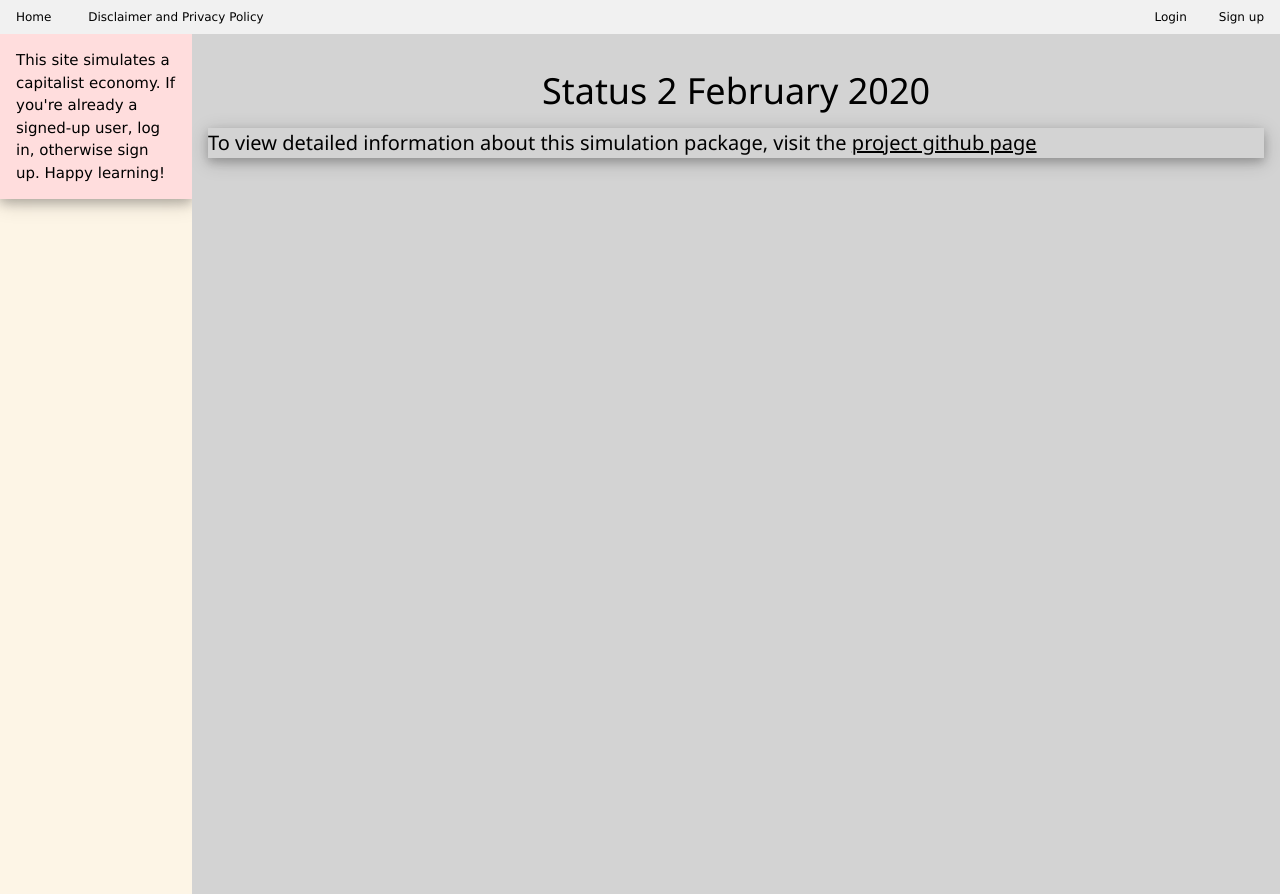
After one commit to znalo/capitalism-10.5, a Django app: page /status/ in a window 1280 px wide. The commit adds this page. Run offline with Django 3.2, Linux system fonts and the light colour scheme; some libraries are stand-ins or nearby versions.

Commit message:
Status page and a short message for new signers

```diff
--- a/capitalism/capitalism/settings.py
+++ b/capitalism/capitalism/settings.py
@@ -155,7 +155,7 @@ FIXTURE_DIRS =[str(BASE_DIR.joinpath("fixtures"))]
 
 DEFAULT_AUTO_FIELD = 'django.db.models.BigAutoField'
 
-LOGIN_REDIRECT_URL = '/'
+LOGIN_REDIRECT_URL = '/justlanded'
 
 LOGOUT_REDIRECT_URL = '/' # new
 
--- a/capitalism/economy/actions/control.py
+++ b/capitalism/economy/actions/control.py
@@ -35,7 +35,7 @@ def step_execute_without_display(request,act):
         #! TODO eventually, we don't want this to happen at all. For now we just trap it and render it harmless.
         #! Then we can study the cause
         logger.error(f"User {request.user} encountered an undefined timestamp action {act}. Nothing was done")
-        messages.warning("There was a minor programming error. Please inform the developer")
+        messages.warning(request,"There was a minor programming error. Please inform the developer")
         return
     user=request.user
     current_time_stamp=user.current_time_stamp
--- a/capitalism/economy/templates/base.html
+++ b/capitalism/economy/templates/base.html
@@ -20,6 +20,7 @@
             <div class="w3-left">
                 <a href="{% url 'landing-page' %}" class="w3-button w3-small w3-round" style="padding-bottom: 2px" role="button">Home</a>
                 <a href="{% url 'disclaimers' %}" class="w3-button w3-small w3-round" style="padding-bottom: 2px" role="button">Disclaimer and Privacy Policy</a> {% if user.is_authenticated %}
+                <a href="{% url 'status' %}" class="w3-button w3-small w3-round" style="padding-bottom: 2px" role="button">Status Update</a>
                 <a href="{% url 'trace' %}" class="w3-button w3-small w3-round" style="padding-bottom: 2px" role="button">Trace</a>
                 <a href="{% url 'admin:index' %}" class="w3-button w3-small w3-round" style="padding-bottom: 2px" role="button">Admin</a>
                 <a href="{% url 'initialize' %}" class="w3-button w3-small w3-round" style="padding-bottom: 2px" role="button">Initialize</a>
--- a/capitalism/economy/templates/partials/sidebar_content.html
+++ b/capitalism/economy/templates/partials/sidebar_content.html
@@ -3,8 +3,9 @@
 <div class="messages w3-pink w3-small">
     {% for message in messages %}
     <div {% if message.tags %} class="{{ message.tags }}" {% endif %}>{{ message }}</div>
+    {% if message.level == DEFAULT_MESSAGE_LEVELS.ERROR %}
     <p>Please contact the developer </p>
-    {% endfor %}
+    {% endif %} {% endfor %}
 </div>
 {% endif %} {% else %}
 <div class="w3-card-4 w3-pale-red">
--- /dev/null
+++ b/capitalism/economy/templates/status.html
@@ -0,0 +1,12 @@
+{% extends "base.html" %} {% load static %} {% load control_tags %} {% load app_filters %} {% block content %}
+
+<body>
+
+    <h1 class="w3-center"> Status 2 February 2020 </h1>
+    <h4 class="w3-card-4">
+        To view detailed information about this simulation package, visit the <a href="https://github.com/axfreeman/capitalism-10.5">project github page</a>
+        </div>
+
+</body>
+
+{% endblock %}
--- a/capitalism/economy/urls.py
+++ b/capitalism/economy/urls.py
@@ -7,6 +7,8 @@ from economy.actions.control import select_project
 
 urlpatterns = [
     path('', views.landingPage, name='landing-page'),
+    path('justlanded/', views.newlyLanded, name='just-landed'),
+    path('status/', views.status_update, name='status'),
     url('^admin/', admin.site.urls),
     path('accounts/', include('django.contrib.auth.urls')), # new
     url('report/table', views.TraceView.as_view(), name='trace'),
@@ -34,6 +36,7 @@ urlpatterns = [
     url('dashboard', views.Dashboard.as_view(), name='dashboard'),
     path('userdetail/<int:pk>/', views.UserDetail.as_view(),name='user-detail'),
 
+
 # #! The Matt Freire way of authentication and login
 #     path('login/',LoginView.as_view(),name='login'),
 #     path('logout/',LogoutView.as_view(),name='logout'),
--- a/capitalism/economy/views.py
+++ b/capitalism/economy/views.py
@@ -13,6 +13,7 @@ from .forms import SignUpForm
 from django.contrib.auth import authenticate,login
 from django.http.response import HttpResponseRedirect
 from django.urls import reverse
+from django.contrib import messages
 
 def get_economy_view_context(request):#TODO change name - this function now not only creates the context but also displays it, so the naming is wrong
         current_time_stamp=request.user.current_time_stamp
@@ -135,6 +136,20 @@ def landingPage(request):
     logger.info(f"User {user} has landed on the home page")
     return render(request, 'landing.html')
 
+def status_update(request):
+    user=request.user
+    logger.info(f"User {user} requested a status update")
+    return render(request, 'status.html')
+
+#! to display messages to people that just logged in
+def newlyLanded(request):
+    user=request.user
+    logger.info(f"User {user} has landed on the new landing page")
+    messages.info(request,"Hi, welcome to capitalism")
+    messages.info(request, "To view the current state of the project, visit the Status Update Page")
+    return render(request, 'landing.html')
+
+
 #! See the [CSEStack](https://www.csestack.org/django-sign-up-registration-form/) solution
 def signup(request):
     if request.method == 'POST':
```
Also changed, not shown: DEVLOGS/DEVLOG.MD (+2 -0 lines), capitalism/db.sqlite3.
